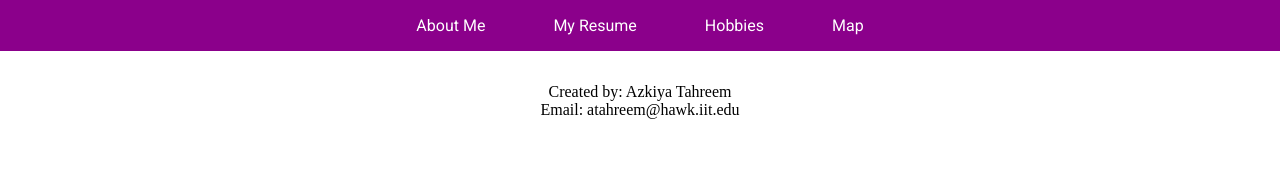
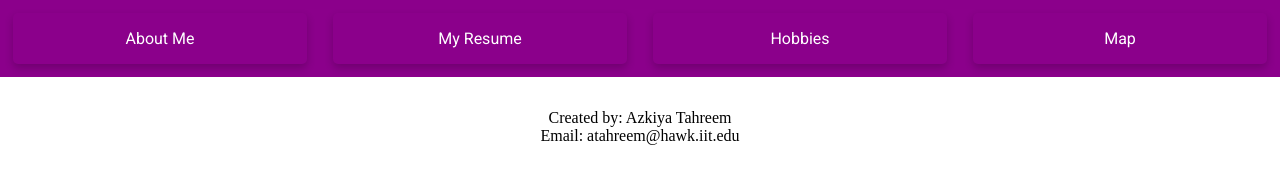
Before and after one commit to azki4/project3, a plain HTML site: page map.html in a window 1280 px wide. Drawn offline with Linux system fonts and the light colour scheme; some packages are replaced by stand-ins of ours.

Commit message:
changing style sheet

```diff
--- a/map.html
+++ b/map.html
@@ -5,7 +5,7 @@
     <title>ITMD-361 Project 3</title>
 	<link href="https://fonts.googleapis.com/css?family=Roboto&display=swap" rel="stylesheet">
     <link rel="stylesheet" type="text/css" href="css/reset.css">
-    <link rel="stylesheet" type="text/css" href="css/mapstyle.css">
+    <link rel="stylesheet" type="text/css" href="css/styles.css">
   </head>
   <body>
     <nav>
```
